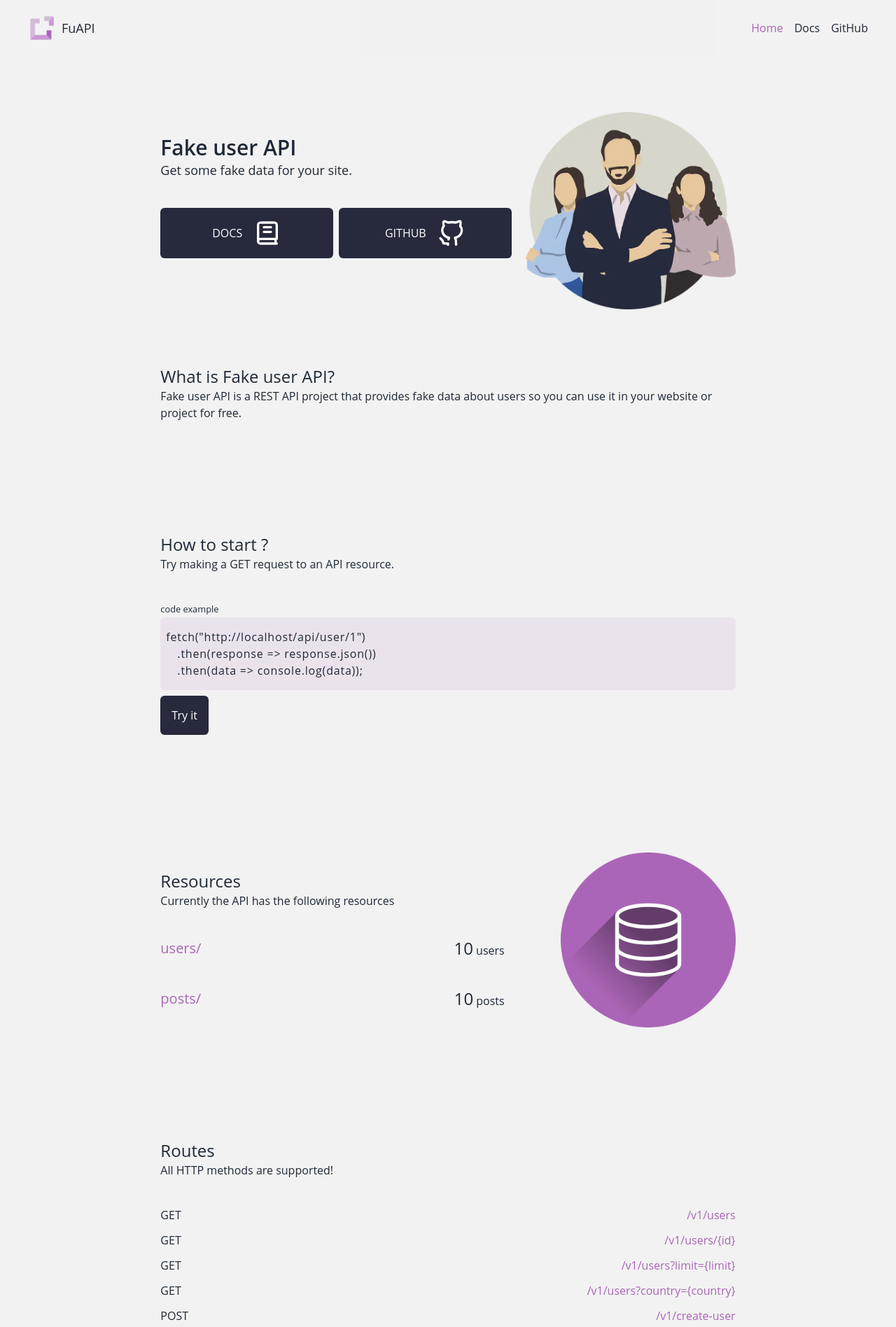
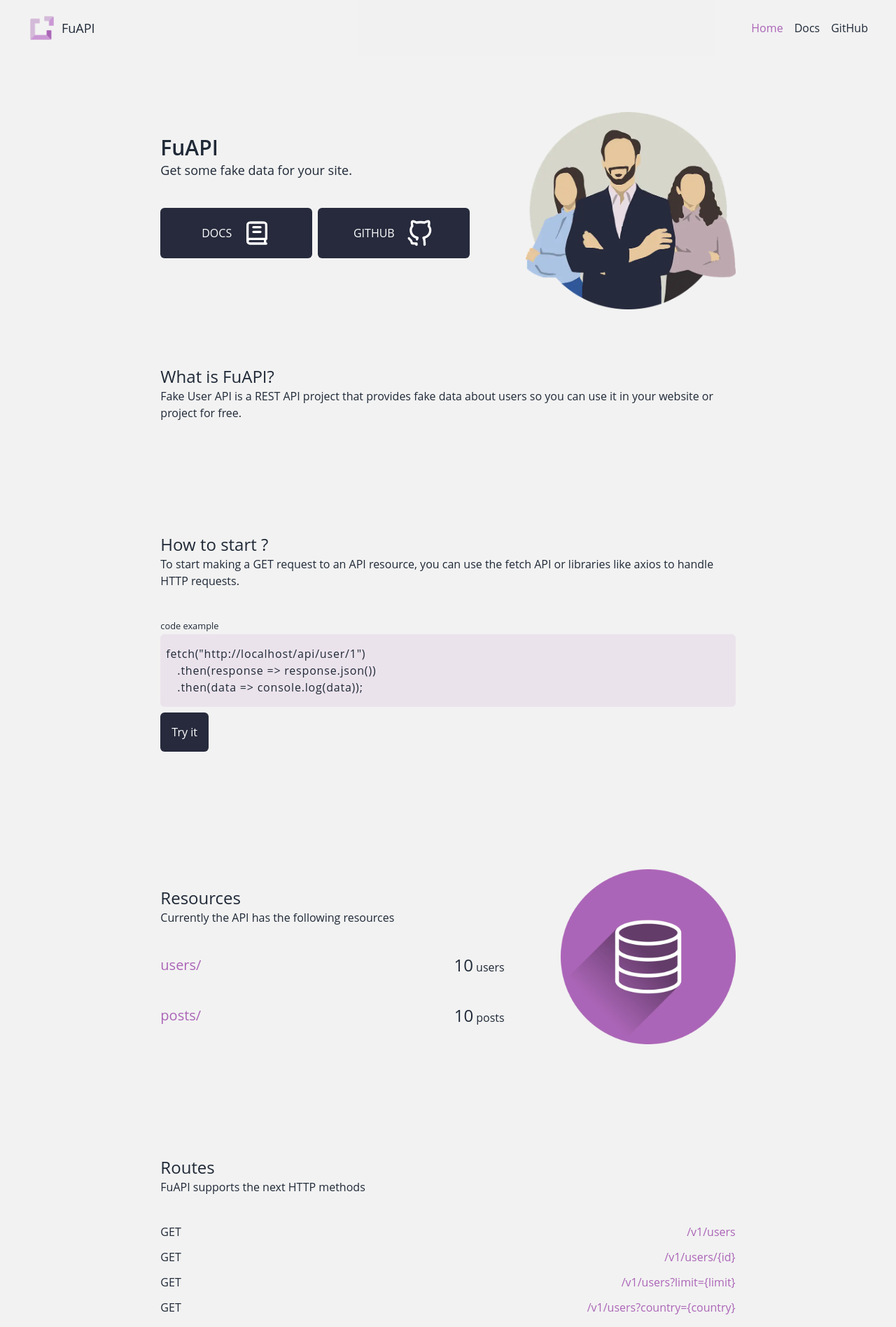
Before and after one commit to MarcMartinezDev/fuapi, a React (Vite) app in the folder src/client/: page / in a window 1280 px wide. Shown: the top 1896 px of the page at 70% size. Built offline with nearby package versions, Linux system fonts and the light colour scheme.

Commit message:
check texts

```diff
--- a/src/client/src/pages/Home.jsx
+++ b/src/client/src/pages/Home.jsx
@@ -12,9 +12,9 @@ const Home = () => {
   return (
     <div className="flex flex-col gap-40 mb-20 px-4 md:w-2/3 xl:w-1/2 m-auto">
       <div className="w-full flex flex-col mt-20">
-        <div className="flex flex-col gap-5 items-center justify-between mb-20 lg:flex-row">
+        <div className="flex flex-col gap-20 items-center justify-between mb-20 lg:flex-row">
           <div className="w-full">
-            <h1 className="font-semibold text-3xl">Fake user API</h1>
+            <h1 className="font-semibold text-3xl">FuAPI</h1>
             <p className="text-lg">Get some fake data for your site.</p>
             <div className="flex flex-col gap-10 my-10 md:flex-row md:gap-2">
               <LinkButton route="docs" />
@@ -29,16 +29,16 @@ const Home = () => {
           />
         </div>
         <div>
-          <h2 className="text-2xl">What is Fake user API?</h2>
+          <h2 className="text-2xl">What is FuAPI?</h2>
           <p>
-            Fake user API is a REST API project that provides fake data about
+            Fake User API is a REST API project that provides fake data about
             users so you can use it in your website or project for free.
           </p>
         </div>
       </div>
       <div>
         <h2 className="text-2xl">How to start ?</h2>
-        <p className="mb-10">Try making a GET request to an API resource.</p>
+        <p className="mb-10">To start making a GET request to an API resource, you can use the fetch API or libraries like axios to handle HTTP requests.</p>
         <small className="block">code example</small>
         <code>
           <p className="text-wrap">
@@ -88,7 +88,7 @@ const Home = () => {
       </div>
       <div>
         <h2 className="text-2xl">Routes</h2>
-        <p className="mb-10">All HTTP methods are supported!</p>
+        <p className="mb-10">FuAPI supports the next HTTP methods</p>
         <div className="flex flex-col gap-3">
           <Routes method="GET" route="/v1/users" />
           <Routes method="GET" route="/v1/users/{id}" />
```
